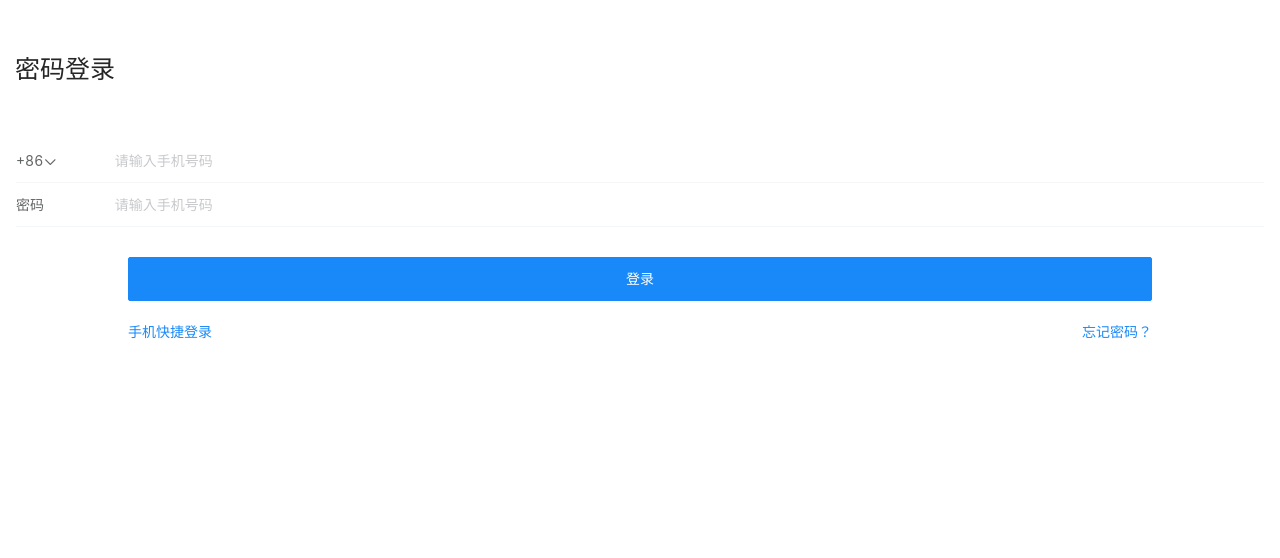
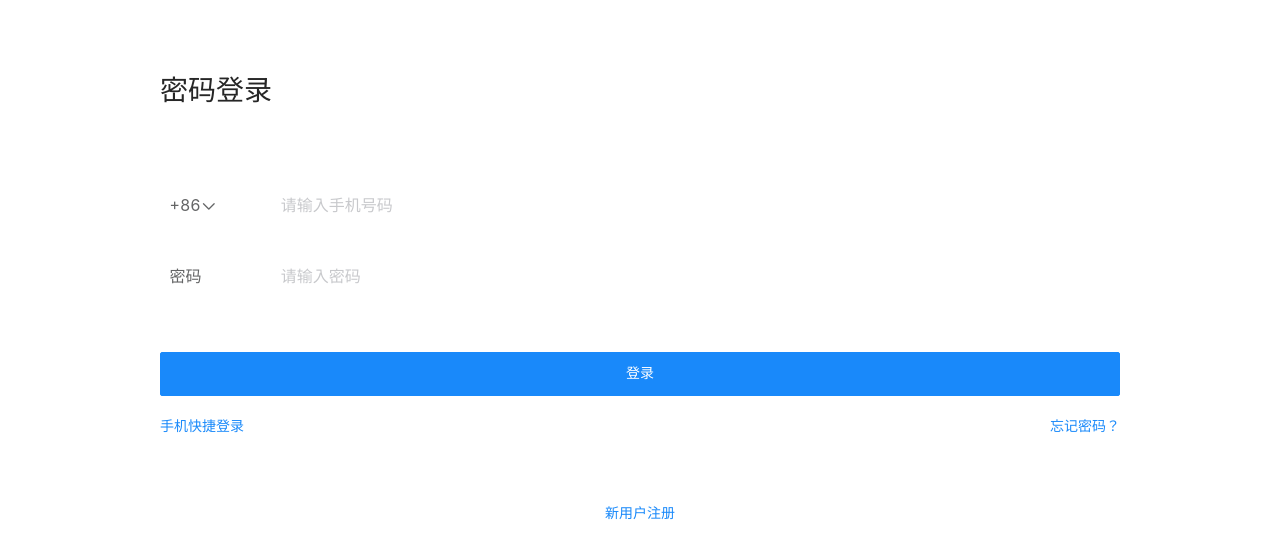
Before and after one commit to maxazure/vant-starter, a Vue app: page /#/Login in a window 1280 px wide. Shown: the top 558 px of the page. Built offline with nearby package versions, Linux system fonts and the light colour scheme.

Commit message:
更新最新的登陆页和找回密码页面的尺寸

```diff
--- a/src/views/SignIn/Login.vue
+++ b/src/views/SignIn/Login.vue
@@ -1,17 +1,44 @@
 <template>
-  <div style="display:flex;flex-direction:column">
-    <div style="margin-top:50px;margin-left:15px;font-size:25px">密码登录</div>
-    <van-field style="margin-top:50px" v-model="value.username" type="tel" placeholder="请输入手机号码">
+  <div>
+    <van-row style="margin-top:4.28rem;" type="flex" justify="center">
+      <van-col span="18">
+        <div style="font-size:28px">密码登录</div>
+      </van-col>
+    </van-row>
+    <van-row style="margin-top:4.42rem" type="flex" justify="center">
+      <van-col span="18">
+        <van-field style="padding:1%;font-size:16px" v-model="value.username" type="tel" placeholder="请输入手机号码">
           <template #label>
             {{prefix}}<van-icon @click="showpicker = !showpicker" style="display:inline-block;vertical-align:middle" name="arrow-down"/>
           </template>
         </van-field>
-    <van-field v-model="value.password" label="密码" placeholder="请输入手机号码" />
-    <van-button style="width:80%;margin-top:30px;align-self:center;" type="info" @click="Login">登录</van-button>
-    <div style="width:80%;align-self:center;margin-top:20px;color:#1989fa;display:flex;justify-content:space-between">
+      </van-col>
+    </van-row>
+    <van-row style="margin-top:1.78rem;" type="flex" justify="center">
+      <van-col span="18">
+        <van-field style="padding:1%;font-size:16px" v-model="value.password" label="密码" placeholder="请输入密码" />
+      </van-col>
+    </van-row>
+    <van-row style="margin-top:3.35rem" type="flex" justify="center">
+      <van-col span="18">
+        <van-button style="width:100%;" type="info" @click="Login">登录</van-button>
+      </van-col>
+    </van-row>
+    <van-row style="margin-top:1.21rem" type="flex" justify="center">
+      <van-col span="18">
+        <div style="color:#1989fa;display:flex;justify-content:space-between">
           <div>手机快捷登录</div>
           <div @click="LostPassword">忘记密码？</div>
         </div>
+      </van-col>
+    </van-row>
+    <van-row style="margin-top:4.07rem" type="flex" justify="center">
+      <van-col span="18">
+        <div style="color:#1989fa;display:flex;justify-content:center">
+          <div>新用户注册</div>
+        </div>
+      </van-col>
+    </van-row>
     <van-popup  position="bottom" style="height:50%" round v-model="showpicker">
       <van-picker :columns="columns" @change='pickerselected'/>
     </van-popup>
--- a/src/views/SignIn/LostPassword.vue
+++ b/src/views/SignIn/LostPassword.vue
@@ -1,19 +1,43 @@
 <template>
-  <div style="display:flex;flex-direction:column">
-    <div style="margin-top:50px;margin-left:15px;font-size:25px">找回密码</div>
-     <van-field style="margin-top:50px" v-model="value" type="tel" placeholder="请输入手机号码">
+  <div>
+    <van-row style="margin-top:4.28rem;" type="flex" justify="center">
+      <van-col span="18">
+        <div style="font-size:28px">找回密码</div>
+      </van-col>
+    </van-row>
+    <van-row style="margin-top:4.42rem" type="flex" justify="center">
+      <van-col span="18">
+        <van-field style="padding:1%;font-size:16px" v-model="value.username" type="tel" placeholder="请输入手机号码">
           <template #label>
             {{prefix}}<van-icon @click="showpicker = !showpicker" style="display:inline-block;vertical-align:middle" name="arrow-down"/>
           </template>
         </van-field>
-     <van-field v-model="value" center clearable label="短信验证码" placeholder="请输入短信验证码">
+      </van-col>
+    </van-row>
+    <van-row style="margin-top:1.5rem" type="flex" justify="center">
+      <van-col span="18">
+        <van-field style="padding:1%;font-size:16px" v-model="value" center clearable label="验证码" placeholder="请输入短信验证码">
           <template #button>
-        <van-button size="small" type="info" plain>发送验证码</van-button>
+            <van-button size="mini" type="info" plain>发送验证码</van-button>
           </template>
         </van-field>
-     <van-field v-model="value" label="新密码" placeholder="请输入密码" />
-     <van-field v-model="value" label="确认密码" placeholder="请再次确认密码" />
-     <van-button  style="width:80%;margin-top:30px;align-self:center;" type="info" @click="submit">确定</van-button>
+      </van-col>
+    </van-row>
+    <van-row style="margin-top:1.5rem" type="flex" justify="center">
+      <van-col span="18">
+        <van-field style="padding:1%;font-size:16px" v-model="value" label="新密码" placeholder="请输入密码" />
+      </van-col>
+    </van-row>
+    <van-row style="margin-top:1.5rem" type="flex" justify="center">
+      <van-col span="18">
+        <van-field style="padding:1%;font-size:16px" v-model="value" label="确认密码" placeholder="请再次确认密码" />
+      </van-col>
+    </van-row>
+    <van-row style="margin-top:1.92rem" type="flex" justify="center">
+      <van-col span="18">
+        <van-button style="width:100%;align-self:center;" type="info" @click="submit">确定</van-button>
+      </van-col>
+    </van-row>
      <van-popup  position="bottom" style="height:50%" round v-model="showpicker">
       <van-picker :columns="columns" @change='pickerselected'/>
     </van-popup>
```
Lines whose indentation alone changed are shown as unchanged.
